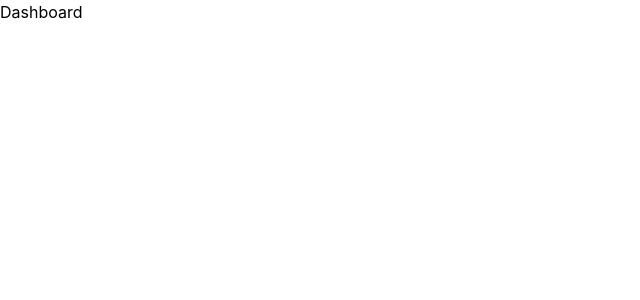
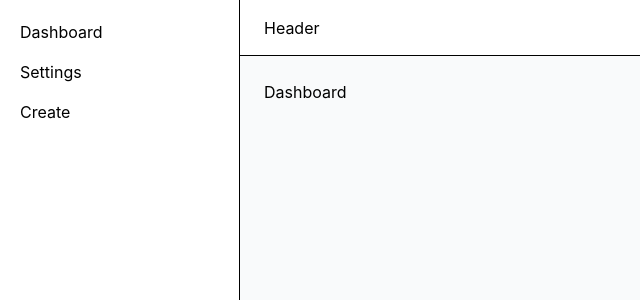
Before and after one commit to mdakashdev/frontend-project, a React (Vite) app in the folder react-emp-app/: page / in a window 1280 px wide. Shown: the top 300 px of the page, without its empty margins (0-640 px from the left). Built offline with nearby package versions, Linux system fonts and the light colour scheme.

Commit message:
feat(layout): implement app layout

```diff
--- /dev/null
+++ b/react-emp-app/src/layouts/AppLayout.tsx
@@ -0,0 +1,21 @@
+import { Outlet } from 'react-router'
+import Sidebar from '@/components/ui/Sidebar'
+import Header from '@/components/ui/Header'
+
+function AppLayout() {
+    return (
+        <div className="flex min-h-screen">
+            <Sidebar/>
+
+            <div className="flex min-w-0 flex-1 flex-col">
+                <Header/>
+
+                <main className="flex-1 bg-gray-50 p-6">
+                    <Outlet />
+                </main>
+            </div>
+        </div>
+    )
+}
+
+export default AppLayout
--- a/react-emp-app/src/main.tsx
+++ b/react-emp-app/src/main.tsx
@@ -4,7 +4,6 @@ import { RouterProvider } from 'react-router'
 import router from './router'
 
 import './styles/main.css'
-import App from './App.tsx'
 
 createRoot(document.getElementById('root')!).render(
   <StrictMode>
--- a/react-emp-app/src/router/index.tsx
+++ b/react-emp-app/src/router/index.tsx
@@ -1,5 +1,6 @@
 import { createBrowserRouter } from "react-router"
 
+import AppLayout from "@/layouts/AppLayout.tsx";
 import Dashboard from "@/pages/Dashboard.tsx";
 import Employee from "@/pages/Employee.tsx";
 import Settings from "@/pages/Settings.tsx";
@@ -7,15 +8,21 @@ import Settings from "@/pages/Settings.tsx";
 const router = createBrowserRouter([
     {
         path: '/',
-        element: <Dashboard />
-    },
-    {
-        path: '/emp',
-        element: <Employee/>
-    },
-    {
-        path: '/setting',
-        element: <Settings/>
+        Component: AppLayout,
+        children: [
+            {
+                index: true,
+                Component: Dashboard
+            },
+            {
+                path: 'emp',
+                Component: Employee
+            },
+            {
+                path: 'setting',
+                Component: Settings
+            }
+        ]
     }
 ])
 
```
Also changed, not shown: 1 other file (tests, documents, lock files or other folders).
